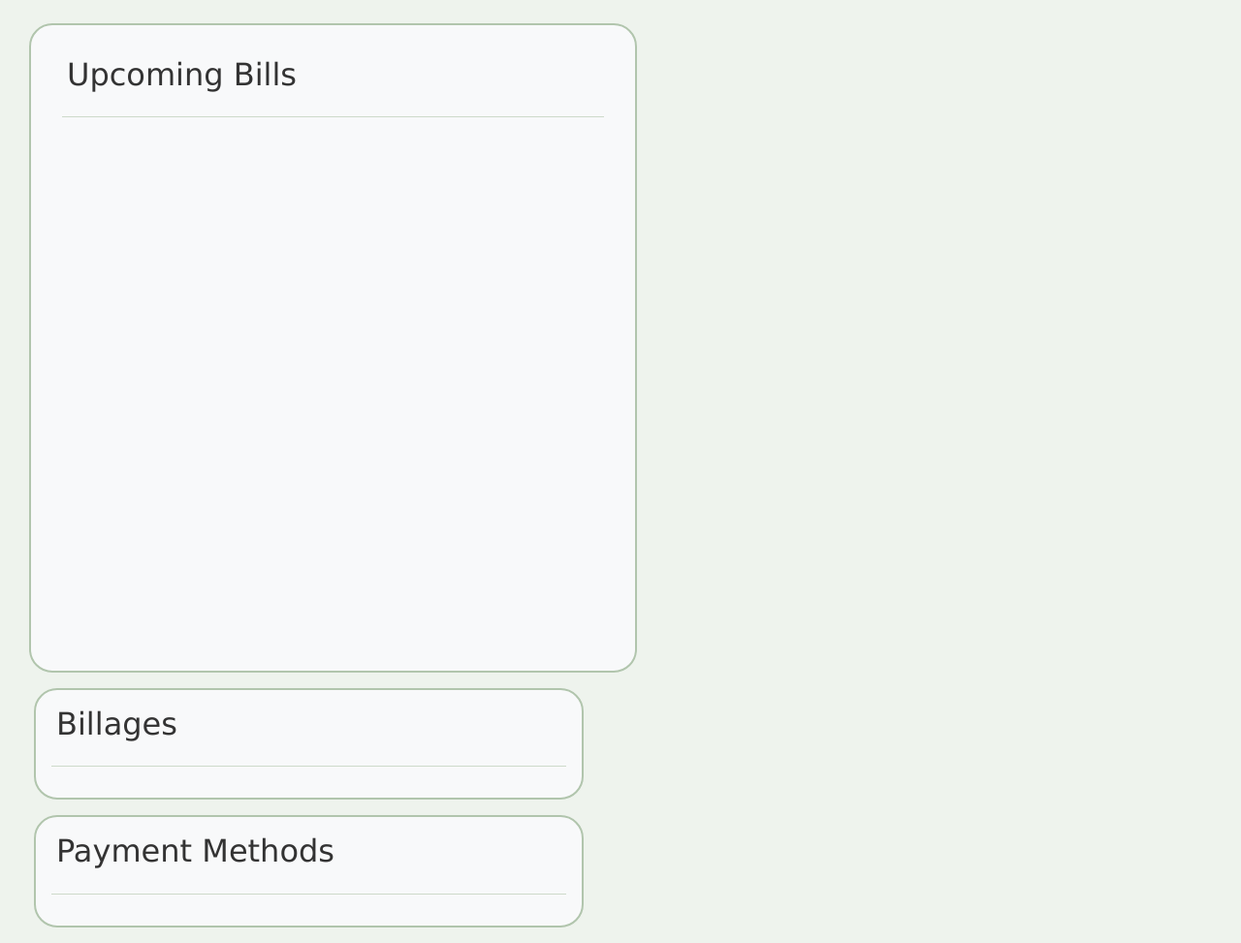
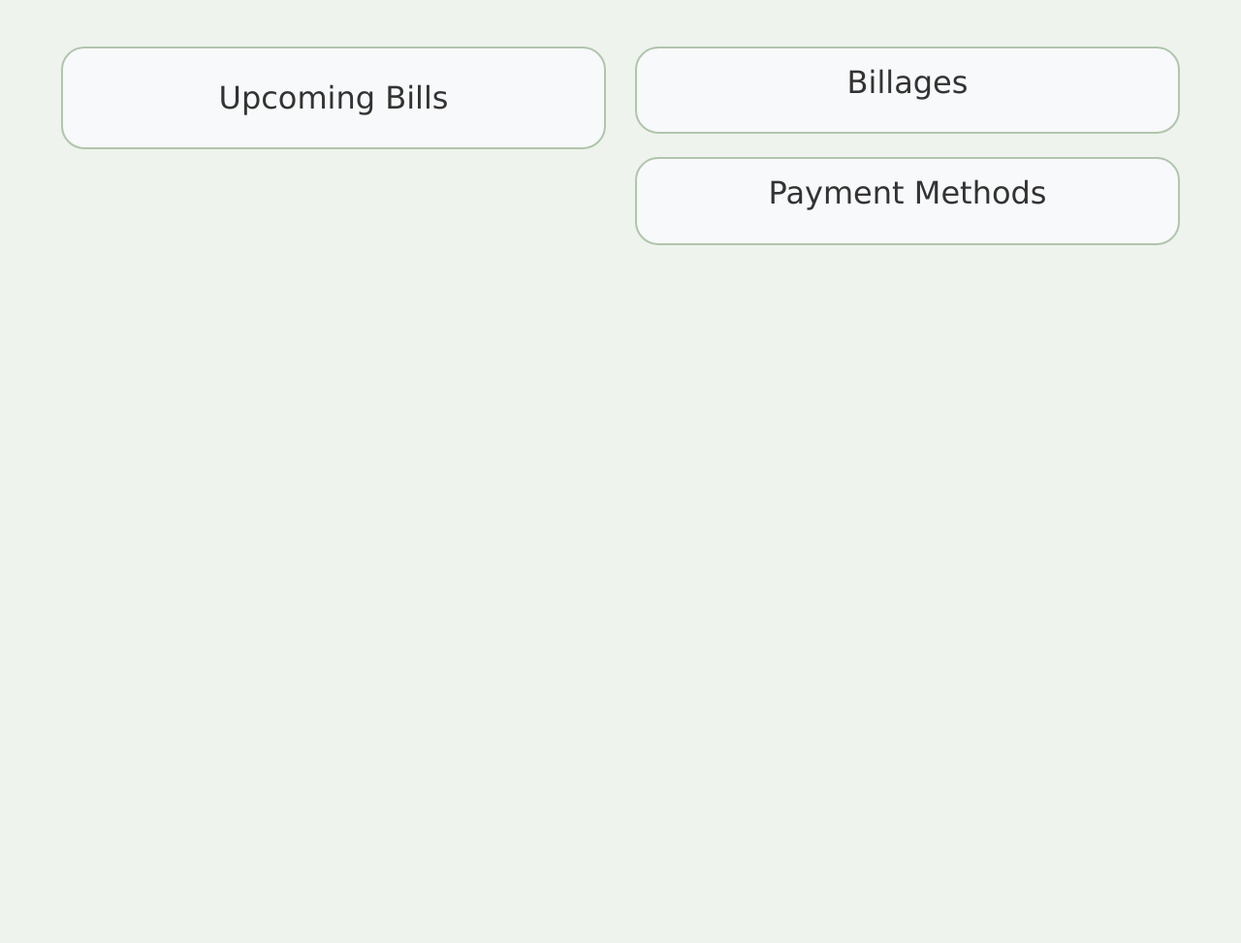
Before and after one commit to trevnocap/Billage, a Django app: template BillageApp/Billage/frontend/templates/frontend/dashboard.html in a window 1280 px wide. Shown: the part 90-1063 px from the top of the page at 97% size. After the commit the page ends 343 px from the top, so only its background shows below. Run offline with Django 4.2, Linux system fonts and the light colour scheme; the template is opened without the code that fills it, so the values that code supplies are empty.

Commit message:
UI Enhancements

```diff
--- a/BillageApp/Billage/frontend/templates/frontend/dashboard.html
+++ b/BillageApp/Billage/frontend/templates/frontend/dashboard.html
@@ -17,53 +17,49 @@
   <div></div>
   <div></div>
 </div>
+
 <div id="main">
-  <div class="container-fluid mt-4">
 
+  <div class="container-fluid mx-5">
     <div class="row">
-      <div class="col-md-12 col-lg-6 bg-light full-height p-3 border-container" style= "border-radius: 24px;">
-        <div class="bg-light p-3">
-          <div class = "row fullrow toprow">
+
+      <div class="col-md-12 col-lg-6 col-sm-12">
+        <div class="col-md-12 col-lg-12 col-sm-12 bg-light p-3 border-container mt-5 pr-2 bill-container">
+          <div class="row mt-3">
+            <div class= "col-md-12 col-lg-12 col-sm-12 text-center">
               <h2>Upcoming Bills</h2>
             </div>
-          <hr>
-          <div class = "row fullrow" id="bill-activity">
-
           </div>
+          <div class="row mb-2" id="bill-activity">
 
           </div>
           </div>
+        </div>
 
-      <div class="col-md-12 col-lg-6 right-containers">
-        <div class="row fullrow">
 
-          <div class="col-md-12 mb-3 top-container">
-            <div class="bg-light p-3 border-container" style="height: 100%; border-radius: 24px;">
-              <div class = "row fullrow toprow">
+      <div class="col-md-12 col-lg-6 col-sm-12">
+        <div class="col-md-12 col-lg-12 col-sm-12 bg-light border-container mt-5">
+          <div class="row mt-3">
+            <div class= "col-md-12 col-lg-12 col-sm-12 text-center">
               <h2>Billages</h2>
             </div>
-              <hr>
-              <div id="billages">
-                <div class = "row fullrow" id ="billage-row">
           </div>
-
-              </div>
-
+          <div class="row mb-4" id="billage-row">
           </div>
         </div>
 
-          <div class="col-md-12 bottom-container">
-            <div class="bg-light p-3 border-container" style="height: 100%; border-radius: 24px;">
-              <div class = "row fullrow toprow">
+
+        <div class="col-md-12 col-lg-12 col-sm-12 bg-light border-container mt-4">
+          <div class="row mt-3">
+            <div class= "col-md-12 col-lg-12 col-sm-12 text-center">
               <h2>Payment Methods</h2>
             </div>
-              <hr>
-              <div id="payment-methods">
-
+          </div>
+          <div class="col-md-12 col-lg-12 col-sm-12 mb-4" id="payment-methods">
+          </div>
+        </div>
       </div>
 
-        </div>
-      </div>
 
     </div>
   </div>
--- a/BillageApp/Billage/frontend/templates/frontend/login.html
+++ b/BillageApp/Billage/frontend/templates/frontend/login.html
@@ -6,7 +6,7 @@
 {% endblock styles %}
 
 {% block content %}
-    <div class="container-sm border center-container">
+    <div class="container-sm border-container center-container">
         <img id="logo" src="{% static '/images/logo.png' %}">
         <form id="login-form">
             <div class="form-group">
--- a/BillageApp/Billage/frontend/templates/frontend/register.html
+++ b/BillageApp/Billage/frontend/templates/frontend/register.html
@@ -6,7 +6,7 @@
 {% endblock styles %}
 
 {% block content %}
-    <div class="container-sm border center-container">
+    <div class="container-sm border-container center-container">
         <img id="logo" src="{% static '/images/logo.png' %}">
         <form id="register-form">
             <div class="form-group">
--- a/BillageApp/Billage/static/css/base.css
+++ b/BillageApp/Billage/static/css/base.css
@@ -25,19 +25,12 @@ body {
     background-color: #b0dba6;
     border: #b0dba6;
     border-radius: 20px;
-    padding: 7.5px 15px;
+
     color: #333;
 }
 
 .btn-secondary:hover {
     background-color: #364d31 !important;
     border: #364d31;
-    border-radius: 30px;
-    padding: 7.5px 15px;
+    border-radius: 20px;
 }
-
-.border-container{
-    border-color: #b1c5ad !important;
-    border-width: 2px;
-    border-style: solid;
-}
--- a/BillageApp/Billage/static/css/dashboard.css
+++ b/BillageApp/Billage/static/css/dashboard.css
@@ -1,32 +1,3 @@
-  @media screen and (min-width: 768px) {
-    .full-height {
-      height: calc(100vh - 130px);
-      margin-bottom: 16px;
-      margin-left: 30px;
-    }
-
-    .col-lg-6 {
-      flex: none;
-      margin-bottom: 16px;
-      flex-basis: 49%;
-    }
-
-    .right-containers {
-      display: flex;
-      flex-wrap: wrap;
-      width: 100%;
-    }
-
-    .right-containers .col-md-12 {
-      flex: none;
-      flex-basis: 100%;
-      width: 100%;
-    }
-
-    .fullrow {
-        margin-left: 5px;
-        width: 100%;
-    }
 
 #bankicon,
 #ccicon {
@@ -37,24 +8,6 @@
 .billage-icon{
   height: 45px;
   width: auto;
-    }
-
-    .payment-details-col {
-      text-align: left;
-      display: flex;
-      flex-direction: column;
-      justify-content: center;
-      align-items: center;
-      }
-
-    .edit-payment-btn{
-      display: flex;
-      justify-content: center;
-      align-items: center;
-    }
-
-    hr {
-      border-color:rgb(205, 218, 202);
 }
 
 .carousel-control-outer {
@@ -100,6 +53,42 @@
   right: 10px;
 }
 
+.border-container {
+  border-color: #b1c5ad !important;
+  border-width: 2px;
+  border-style: solid;
+  border-radius: 24px;
+}
 
+#bill-activity {
+  overflow-x: auto;
+  justify-content: center;
+}
 
+#bill-activity::-webkit-scrollbar {
+  width: 2px;
 }
+
+#bill-activity::-webkit-scrollbar-track {
+  background-color: #f1f1f1;
+}
+
+#bill-activity::-webkit-scrollbar-thumb {
+  background-color: #add3a6;
+  border-radius: 16px;
+}
+
+#bill-activity::-webkit-scrollbar-thumb:hover {
+  background-color: #b1c5ad;
+}
+
+/* For Firefox */
+#bill-activity {
+  scrollbar-width: thin;
+  scrollbar-color: #888 #f1f1f1;
+}
+
+.bill-container {
+  max-height: 100vh;
+  overflow-y: auto;
+}
```
Also changed, not shown: BillageApp/Billage/frontend/templates/frontend/placeholder.html (added, +51 -0 lines), BillageApp/Billage/static/css/login-register.css (+5 -2 lines), BillageApp/Billage/static/js/dashboardparse.js (+29 -11 lines). Lines whose indentation alone changed are shown as unchanged.
